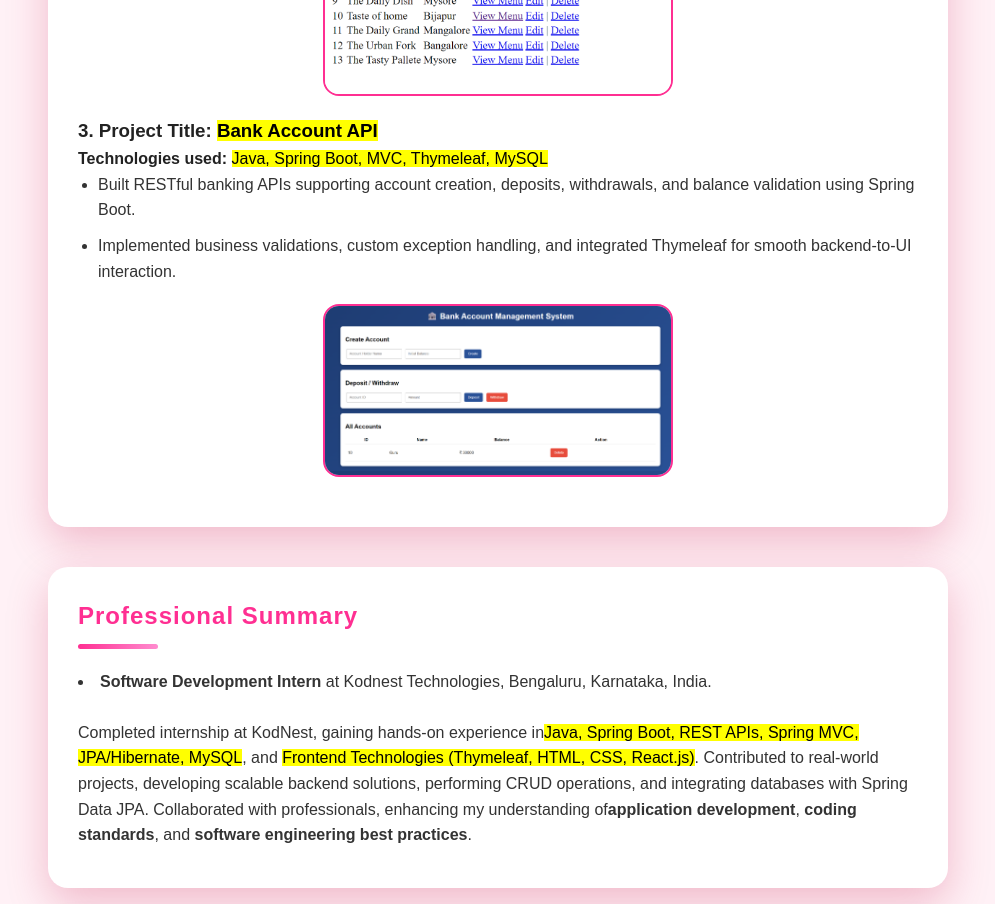
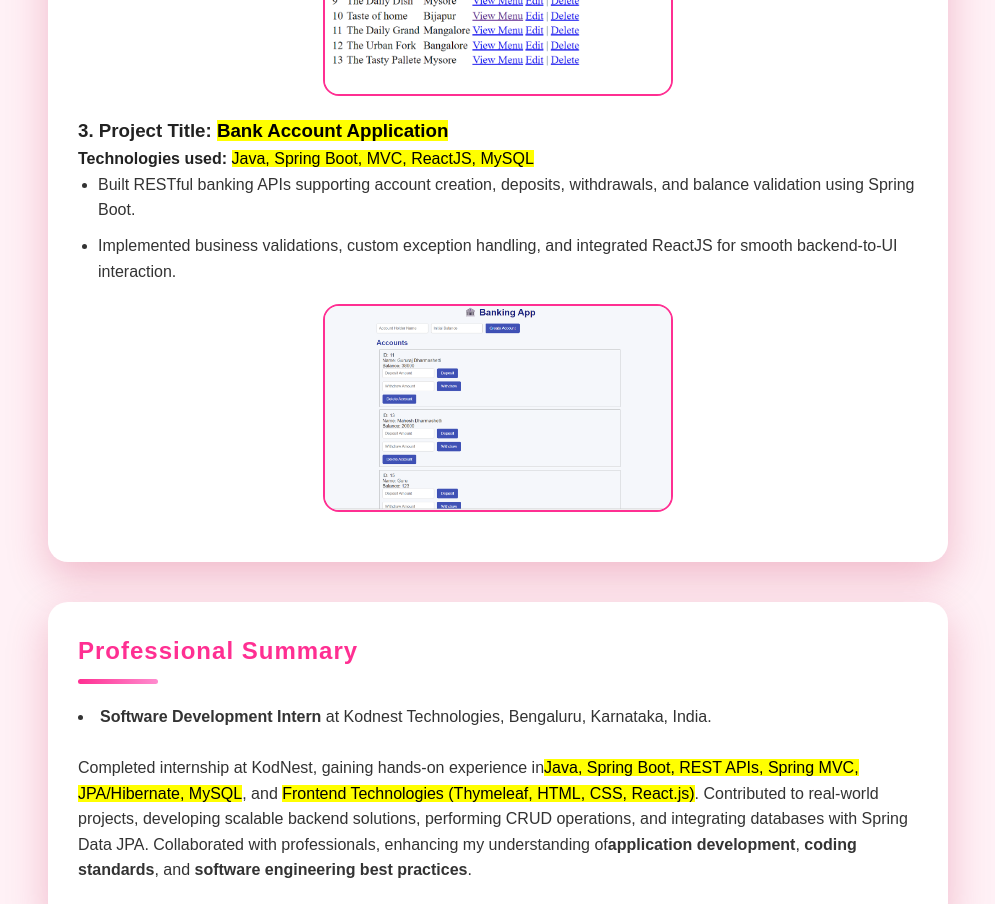
Before and after one commit to Gururaj254/Proffessional-Website, a React (Vite) app: page / in a window 1280 px wide. Shown: the part 4280-5184 px from the top of the page, without its empty margins (142-1137 px from the left). Built offline with nearby package versions, Linux system fonts and the light colour scheme.

Commit message:
resume update

```diff
--- a/src/Components/Projects.jsx
+++ b/src/Components/Projects.jsx
@@ -52,17 +52,17 @@ export default function Projects() {
       {/* Bank Account API */}
       <div className="project">
         <h3>
-          3. Project Title: <mark>Bank Account API</mark>
+          3. Project Title: <mark>Bank Account Application</mark>
         </h3>
         <p>
-          <strong>Technologies used:</strong> <mark>Java, Spring Boot, MVC, Thymeleaf, MySQL</mark>
+          <strong>Technologies used:</strong> <mark>Java, Spring Boot, MVC, ReactJS, MySQL</mark>
         </p>
         <ul>
           <li>Built RESTful banking APIs supporting account creation, deposits, withdrawals, and balance validation using Spring Boot.</li>
-          <li>Implemented business validations, custom exception handling, and integrated Thymeleaf for smooth backend-to-UI interaction.</li>
+          <li>Implemented business validations, custom exception handling, and integrated ReactJS for smooth backend-to-UI interaction.</li>
         </ul>
         <div className="project-image">
-          <img src="./images/imagepjt1.jpg" alt="Bank Account API" />
+          <img src="./images/bankpjt.jpg" alt="Bank Account API" />
         </div>
       </div>
     </section>
```
Also changed, not shown: public/images/bankpjt.jpg (added), public/images/imagepjt1.jpg (deleted).
